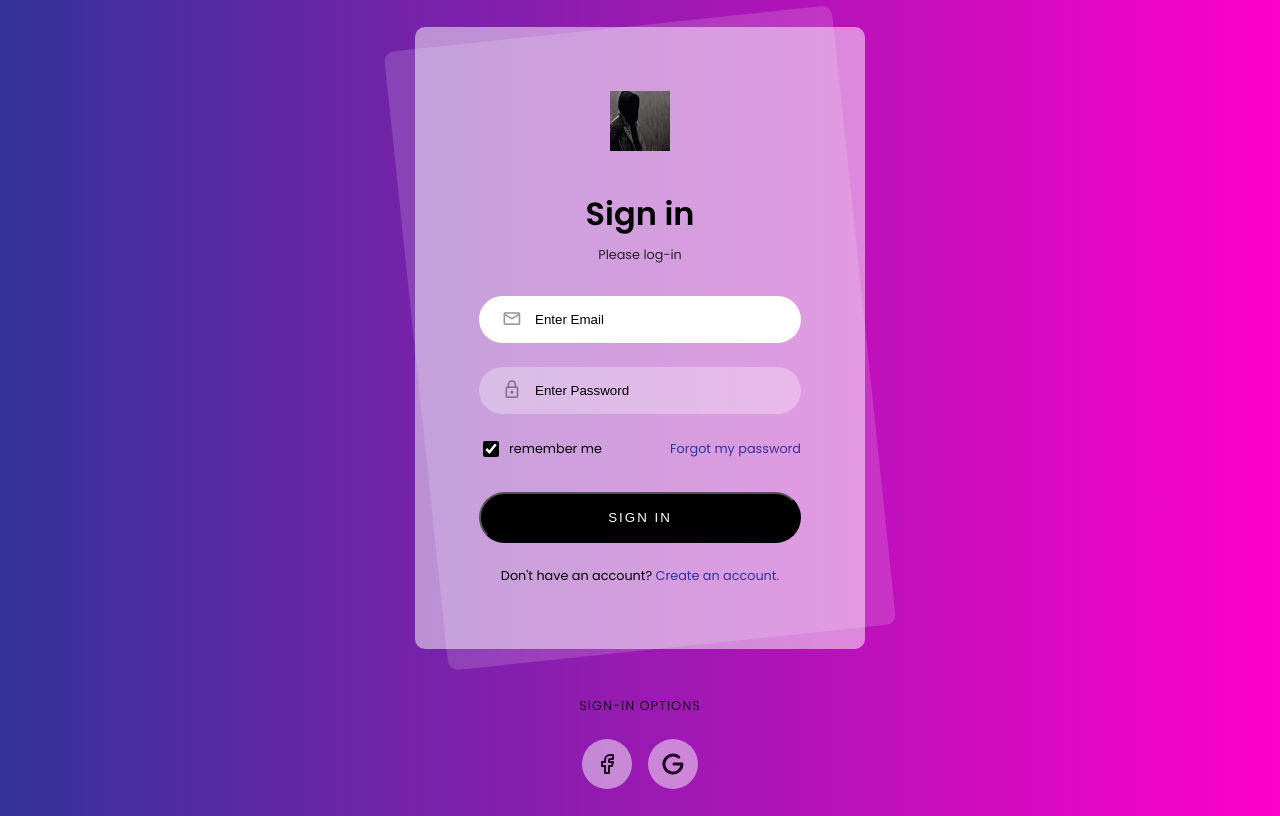
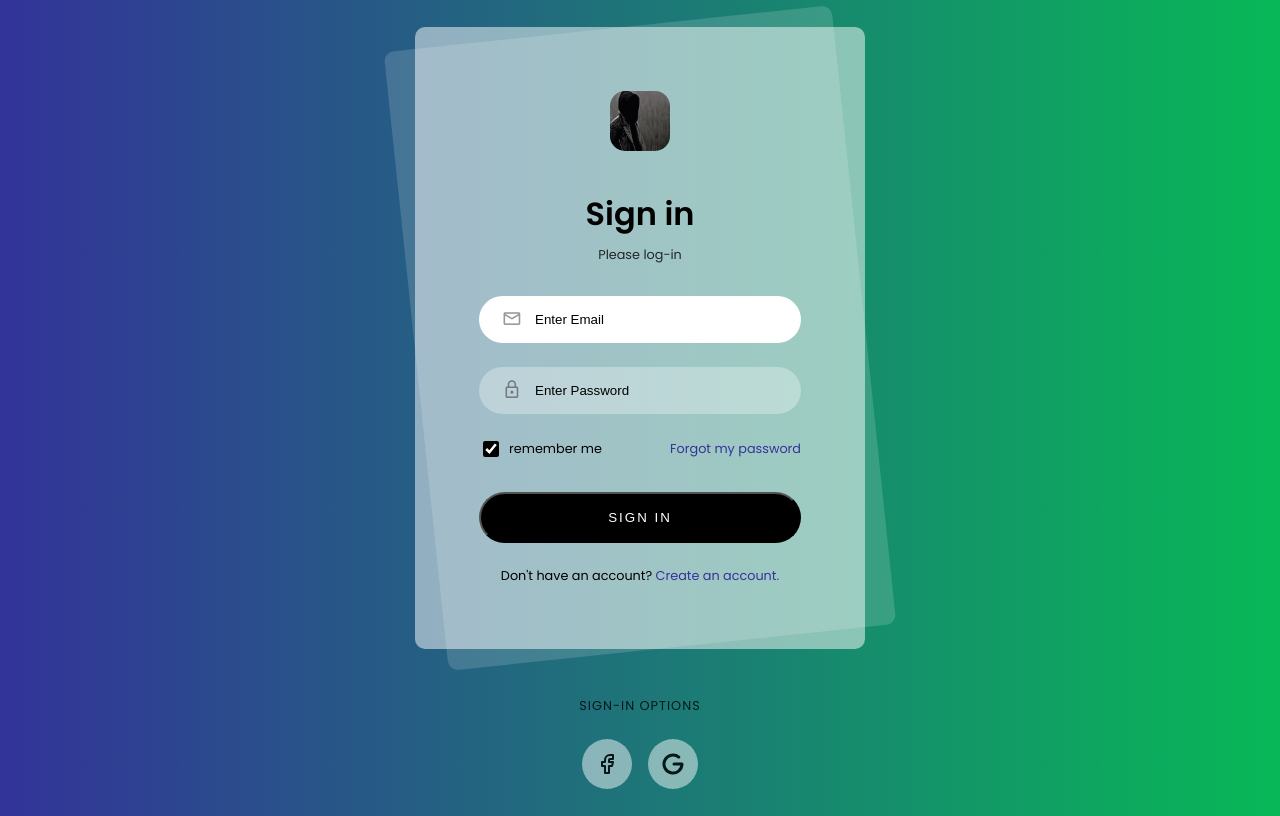
Before and after one commit to StudioKonvulsion/loginMenu, a plain HTML site: page index.html in a window 1280 px wide. Drawn offline with nearby package versions, Linux system fonts and the light colour scheme.

Commit message:
Change of background colours. Easier on the eyes imo

```diff
--- a/style.css
+++ b/style.css
@@ -5,7 +5,7 @@
 body {
     font-family: 'Poppins', sans-serif;
     min-height: 100vh;
-    background: linear-gradient(to right, #333399, #ff00cc);
+    background: linear-gradient(to right, #333399, #08b857);
     display: flex;
     justify-content: center;
     align-items: center;
@@ -39,6 +39,7 @@ body {
 
 .login-card-logo img {
     width: 60px;
+    border-radius: 25%;
 }
 /* ---------- */
 
```
